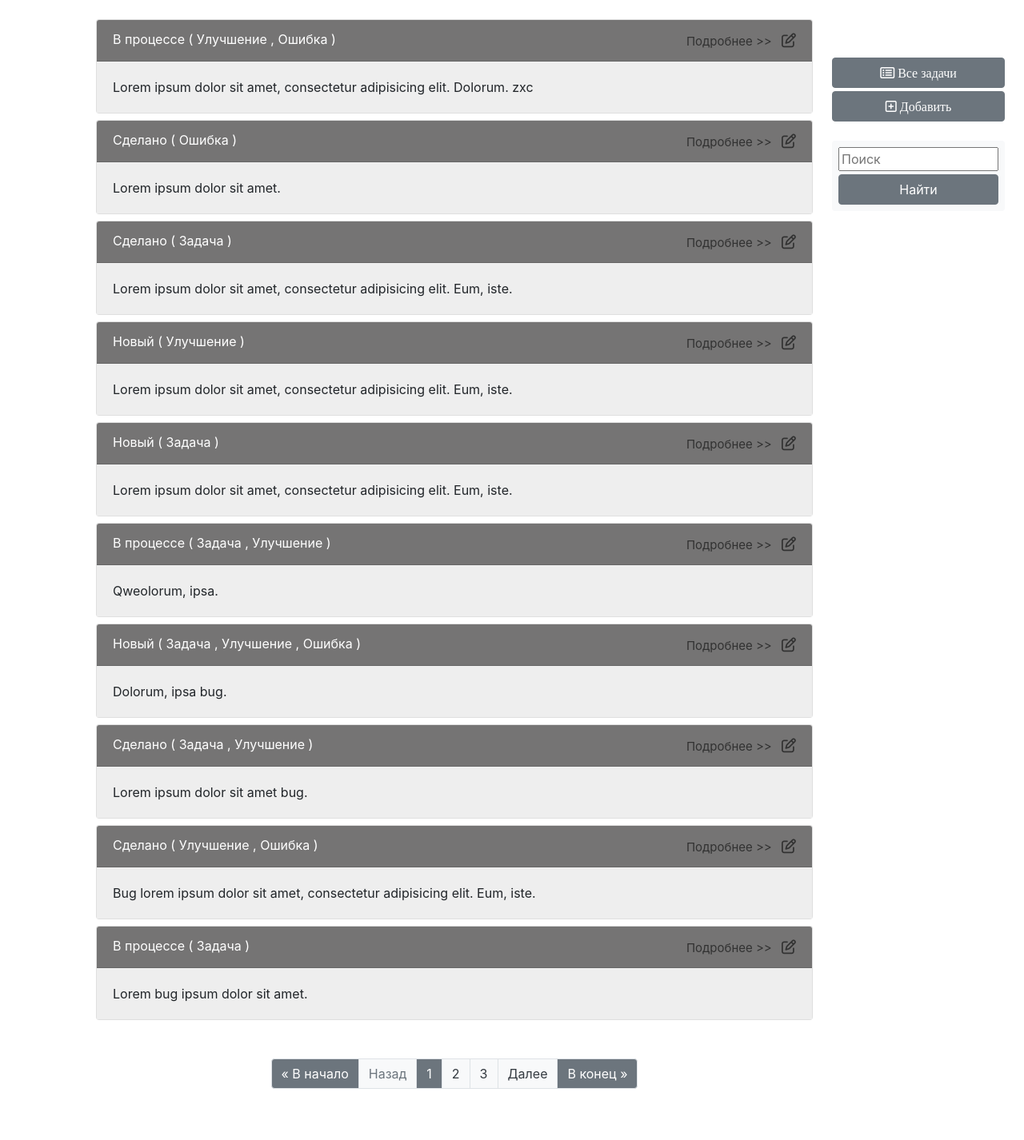
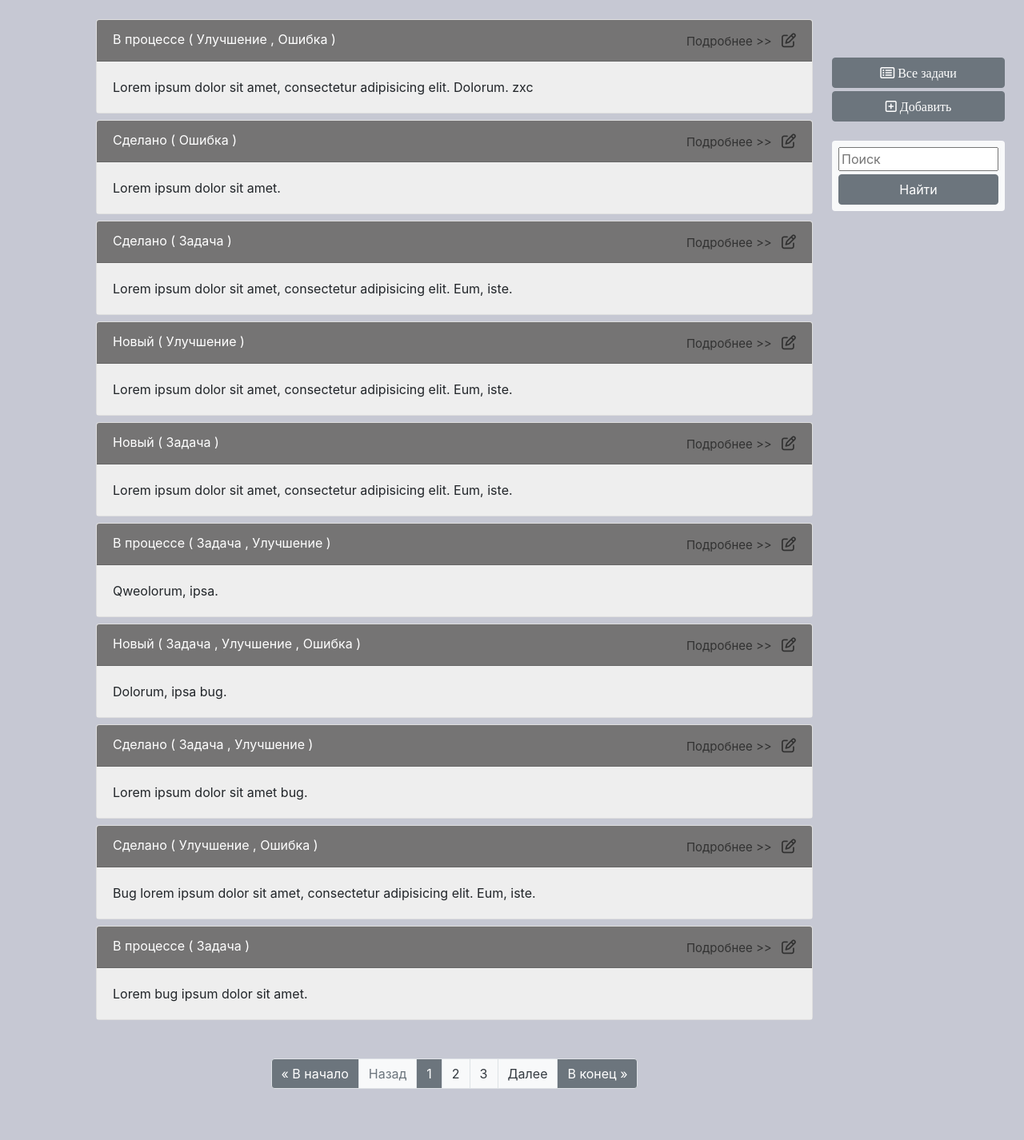
Before and after one commit to nrbksv/issue_tracker, a Django app: page / in a window 1280 px wide. Shown: the whole page at 80% size. Run offline with Django 3.2, Linux system fonts and the light colour scheme; data comes from the database, SQL or seed files in the repository; some libraries are stand-ins or nearby versions.

Commit message:
Added styles.

```diff
--- a/issue_tracker/tracker/static/css/styles.css
+++ b/issue_tracker/tracker/static/css/styles.css
@@ -1,3 +1,10 @@
+body {
+    background: #c6c8d3;
+}
+.main-card {
+    background: transparent;
+}
+
 .card-h {
     background-color: #757474;
     color: #fff;
@@ -6,6 +13,11 @@
 .card-b {
     background-color: #eee;
 }
+
+.card-side {
+    background: transparent;
+}
+
 .icons {
     text-decoration: none;
     font-size: 18px;
```
